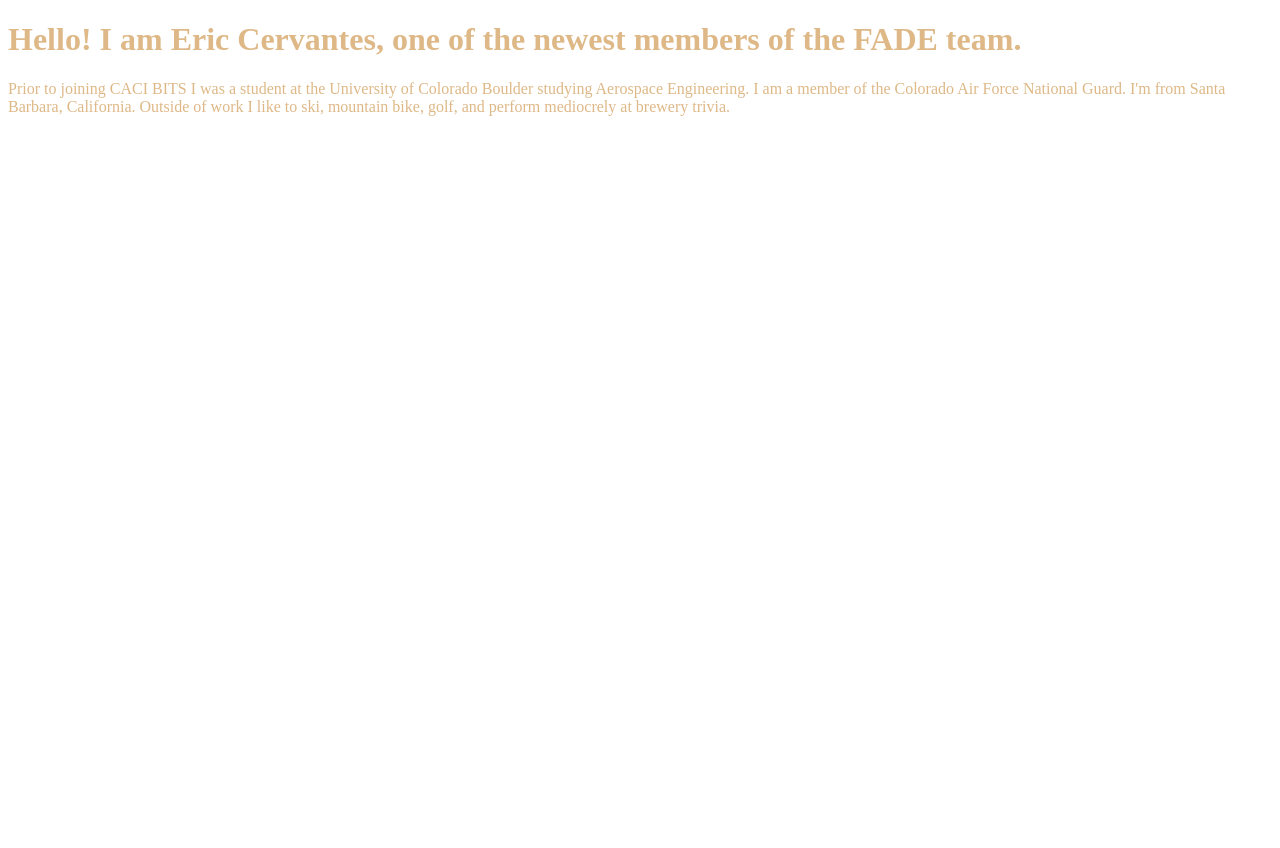
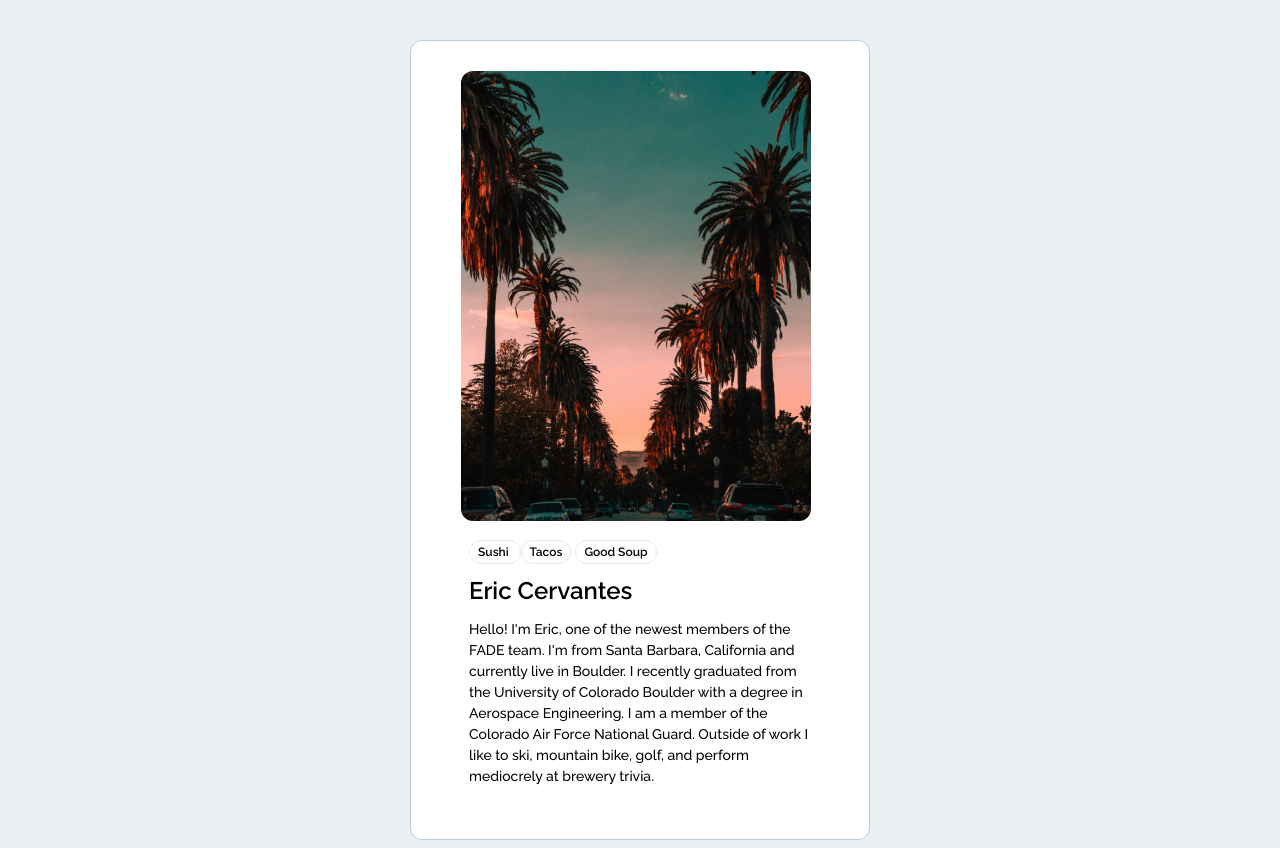
Before and after one commit to ea-cervantes/Training, a plain HTML site: page Readme.html in a window 1280 px wide. Before the commit the page ends 800 px from the top, so only its background shows below. Drawn offline with Linux system fonts and the light colour scheme.

Commit message:
CSS Update 6.15

```diff
--- a/Readme.css
+++ b/Readme.css
@@ -1,3 +1,47 @@
+@import url("https://fonts.googleapis.com/css2?family=Raleway:wght@500;600&display=swap");
+
 * {
-    color:burlywood;
+    color: black;
 }
+img {
+    width: 350px;
+    height: 450px;
+    border-radius: 12px;
+    object-fit: cover;
+
+}
+body{
+    background-color: #eaeff1;
+    font-family: "Raleway", sans-serif;
+}
+#container{
+    max-width: 460px;
+    margin: 0 auto;
+    margin-top: 5vh;
+}
+.tag {
+    padding: 4px 8px;
+    border: 1px solid #e5eaed;
+    border-radius: 50px;
+    font-size: 12px;
+    font-weight: 600;
+    margin-top: 12px;
+}
+.name {
+    font-size: 24px;
+    font-weight: 600;
+    margin-top: 16px;
+}
+p{
+    font-size: 14px;
+    line-height: 150%;
+}
+.card {
+    background-color: white;
+    border: 1px solid #bacdd8;
+    padding: 30px 50px;
+    border-radius: 12px;
+}
+.card_details{
+    padding: 16px 8px 8px 8px;
+}
--- a/Readme.html
+++ b/Readme.html
@@ -9,10 +9,34 @@
 </head>
 
 <body>
-    <h1>Hello! I am Eric Cervantes, one of the newest members of the FADE team.</h1>
-    <p>Prior to joining CACI BITS I was a student at the University of Colorado Boulder studying Aerospace Engineering.
-        I am a member of the Colorado Air Force National Guard. I'm from Santa Barbara, California.
-        Outside of work I like to ski, mountain bike, golf, and perform mediocrely at brewery trivia.</p>
+    <!-- Div with container id to hold card -->
+    <div id="container">
+        <!-- A div with card class for the card-->
+        <div class="card">
+            <img src="stockphoto.jpg" alt="Golden State">
+
+            <!-- A div with card_details class to hold details in the card-->
+            <div class="card_details">
+
+                <!-- Span with the tag class for the tag-->
+                <span class="tag"> Sushi </span>
+                <span class="tag"> Tacos</span>
+                <span class="tag"> Good Soup</span>
+
+                <!-- A div with name class for the name of the card -->
+                <div class="name">Eric Cervantes</div>
+                <p>Hello! I'm Eric, one of the newest members of the FADE team. I'm from Santa Barbara, California and currently live in Boulder. I recently graduated from the University of Colorado Boulder with a degree in Aerospace Engineering.
+                 I am a member of the Colorado Air Force National Guard. Outside of work I like to ski, mountain bike, golf, and perform mediocrely at brewery trivia.</p>
+
+
+            </div>
+        </div>
+    </div>
+
+
+
+
+
 </body>
 
 </html>
```
Also changed, not shown: stockphoto.jpg (added), style.css (deleted).
